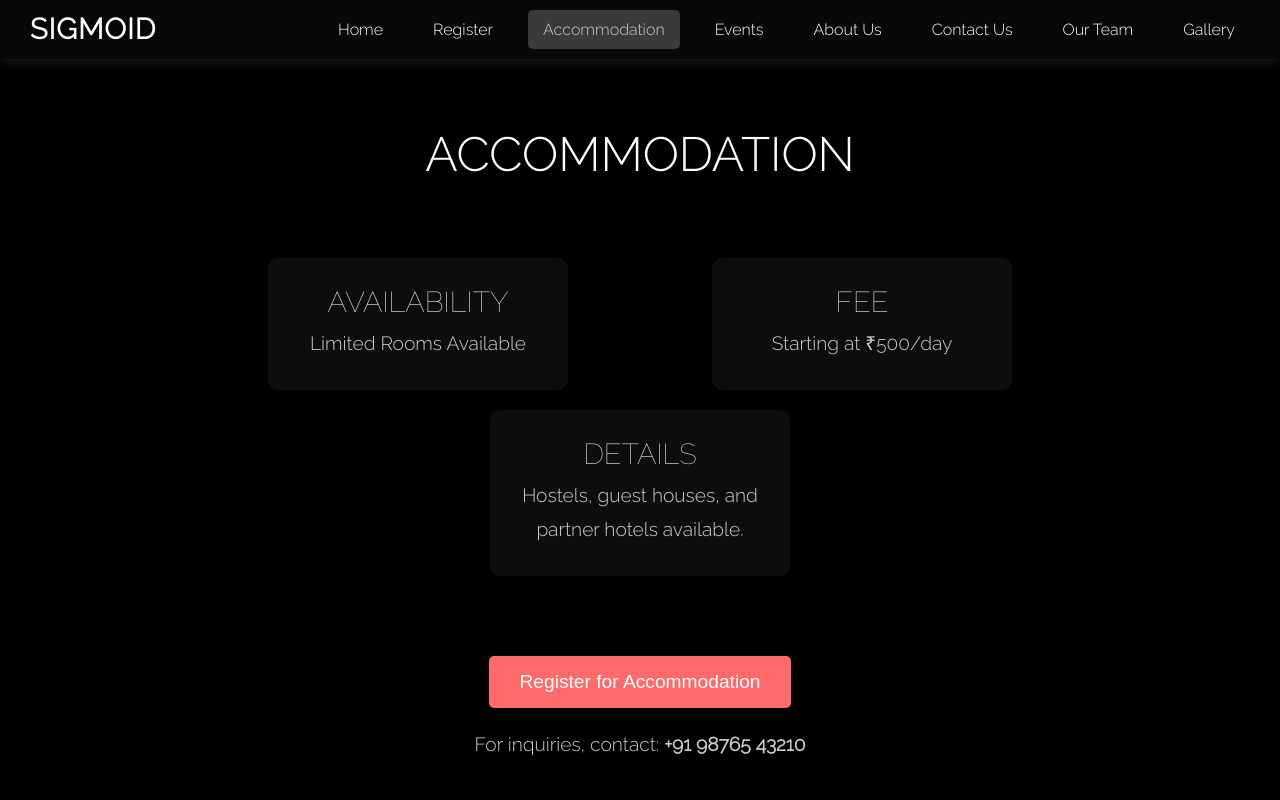
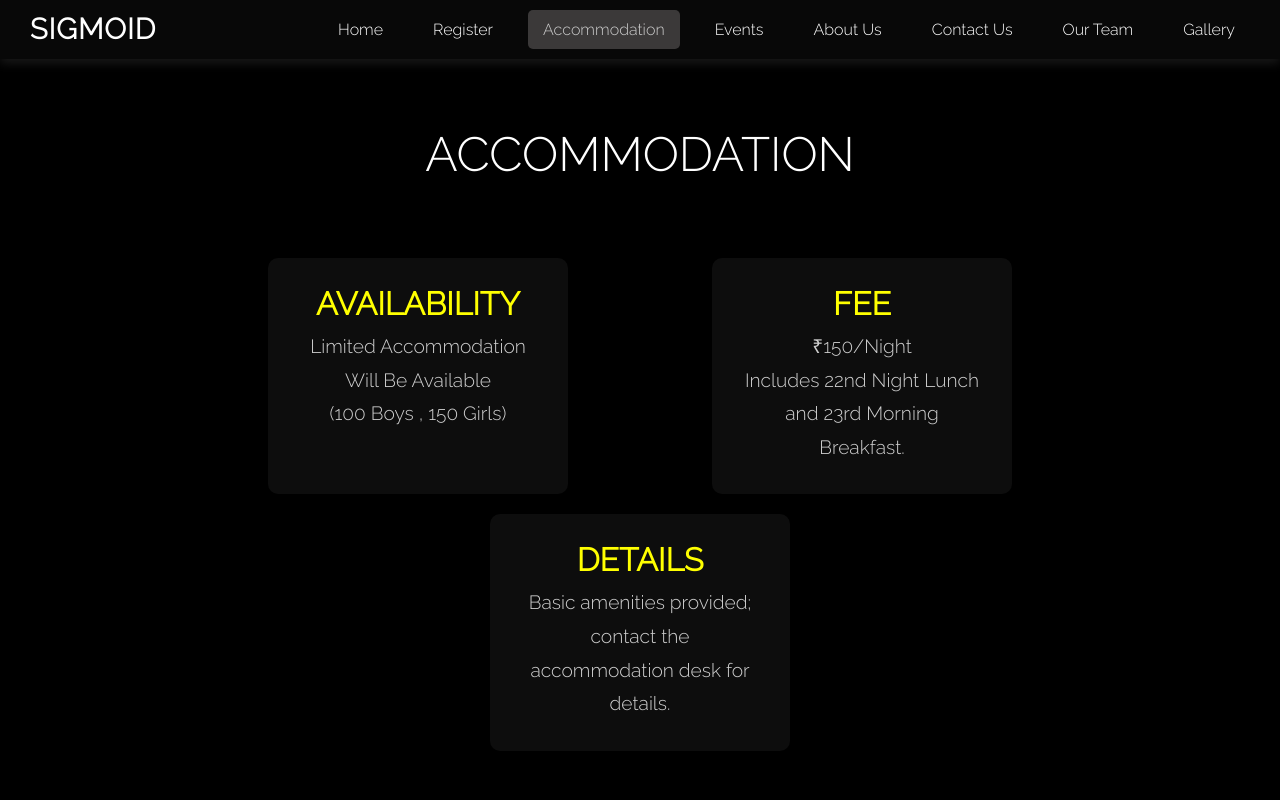
Before and after one commit to Mohankumar9944/Sigmoid_2k25, a plain HTML site: page accomidation.html in a window 1280 px wide. Shown: the top 800 px of the page. Drawn offline with Linux system fonts and the light colour scheme.

Commit message:
accomidation
css

```diff
--- a/accomidation.html
+++ b/accomidation.html
@@ -48,15 +48,15 @@
         <div class="accommodation-details">
             <div class="detail-card">
                 <h3>Availability</h3>
-                <p>Limited Rooms Available</p>
+                <p>Limited Accommodation Will Be Available <br> (100 Boys , 150 Girls)</p>
             </div>
             <div class="detail-card">
                 <h3>Fee</h3>
-                <p>Starting at ₹500/day</p>
+                <p> ₹150/Night  <br> Includes 22nd Night Lunch and 23rd Morning Breakfast.</p>
             </div>
             <div class="detail-card">
                 <h3>Details</h3>
-                <p>Hostels, guest houses, and partner hotels available.</p>
+                <p>Basic amenities provided; contact the accommodation desk for details.</p>
             </div>
         </div>
 
--- a/css/accommodation.css
+++ b/css/accommodation.css
@@ -30,6 +30,7 @@ body, html {
     margin-bottom: 80px;
 }
 
+
 .detail-card {
     position: relative;
     background-color: rgba(255, 255, 255, 0.05);
@@ -38,12 +39,14 @@ body, html {
     width: 300px;
     text-align: center;
 }
+.detail-card h3 {
+    text-align: center; /* Centers text */
+    font-size: 2rem; /* Increases font size */
+    font-weight: bold; /* Makes text bolder */
+    color: yellow; /* Sets text color to yellow */
+}
 
-.detail-card h3 {
-    align-self: center;
-    font-size: 1.8rem;
-    margin: 0 auto;
-}
+
 
 .detail-card p {
     /* position: absolute;
```
